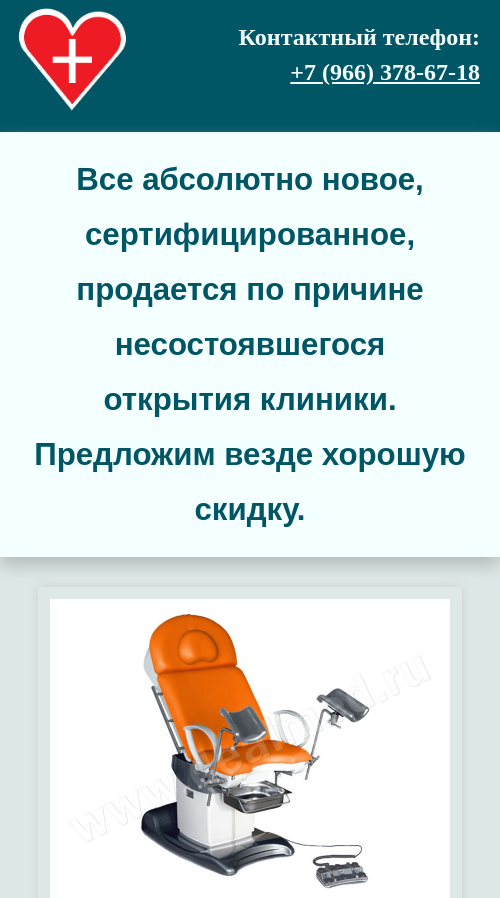
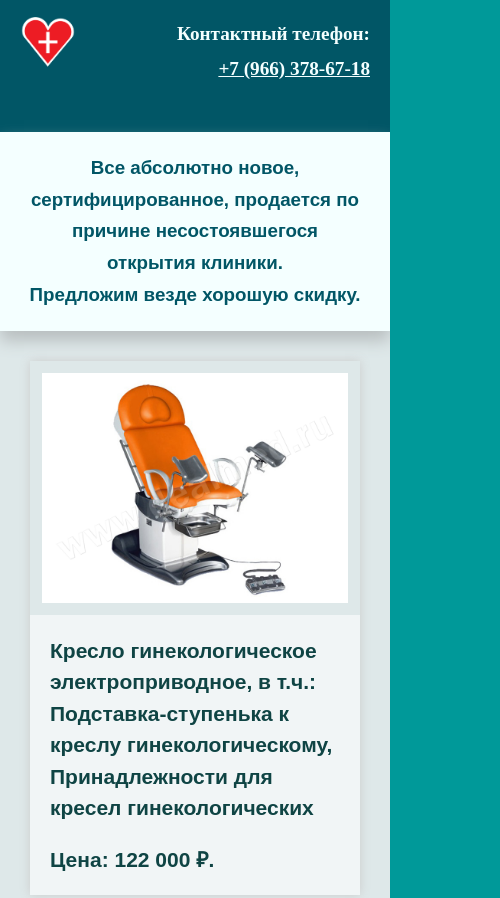
Before and after one commit to Konstantin8898/Konstantin8898.github.io, a plain HTML site: page med/index.html in a window 390 px wide. Shown: the top 898 px of the page, 500 px wide, since content can reach past the window. Drawn offline with Linux system fonts and the light colour scheme.

Commit message:
logo fix

```diff
--- a/med/css/style.css
+++ b/med/css/style.css
@@ -6,9 +6,11 @@ body {
 p {
 	margin:0px;
 }
+.logo{
+	 width:145px;
+}
 #page{
 	max-width:1000px;
-	min-width:500px;
 	margin: 0 auto;
 }
 #page_header {
@@ -36,7 +38,7 @@ p {
 	font-family:"RobotoCondensed-Bold", sans-serif;
 	font-size: 250%;
 	text-align:center;
-	line-height: 55px;
+	line-height: 1.7em;
 	font-weight: 800;
 	box-sizing: border-box;
 }
@@ -101,6 +103,7 @@ p {
 }
 .img_store{
 	padding: 12px;
+		box-sizing: border-box;
 }
 .phone-number{
 	color:#f4ffff;
@@ -114,18 +117,31 @@ p {
 	float: left;
 }
 @media screen and (max-width: 400px) {
+	.glav_info {
+	font-size: 1.2em;
+}
+  .logo{
+	width:70px;
+	margin:0.83em;
+}
   .content {
 	display: block;
 	font-size:14px;
   }
   .описание {
 	position:static;
-	width: 424px;
+	max-width: 424px;
 	height:auto;
 	opacity:1;
   }
   .price{
-	  padding-top:20px;
+	padding-top:20px;
+  }
+  .img_store{
+	width:100%;
+  }
+  #info_more{
+	font-size: 150%;
   }
 }
 @media screen and (max-width: 750px) {
--- a/med/index.html
+++ b/med/index.html
@@ -12,7 +12,7 @@
 					<p>Контактный телефон:</p>
 					<a class="phone-number" href="tel:+7 (966) 378-67-18">+7 (966) 378-67-18</a>
 				</h2>
-				<img src="img/heder2.png" width="145px">
+				<img src="img/heder2.png" class="logo">
 				<h2 class="new">Распродажа медицинского <br>оборудования</h2>
 			</div>
 			<div id="page_center">
```
